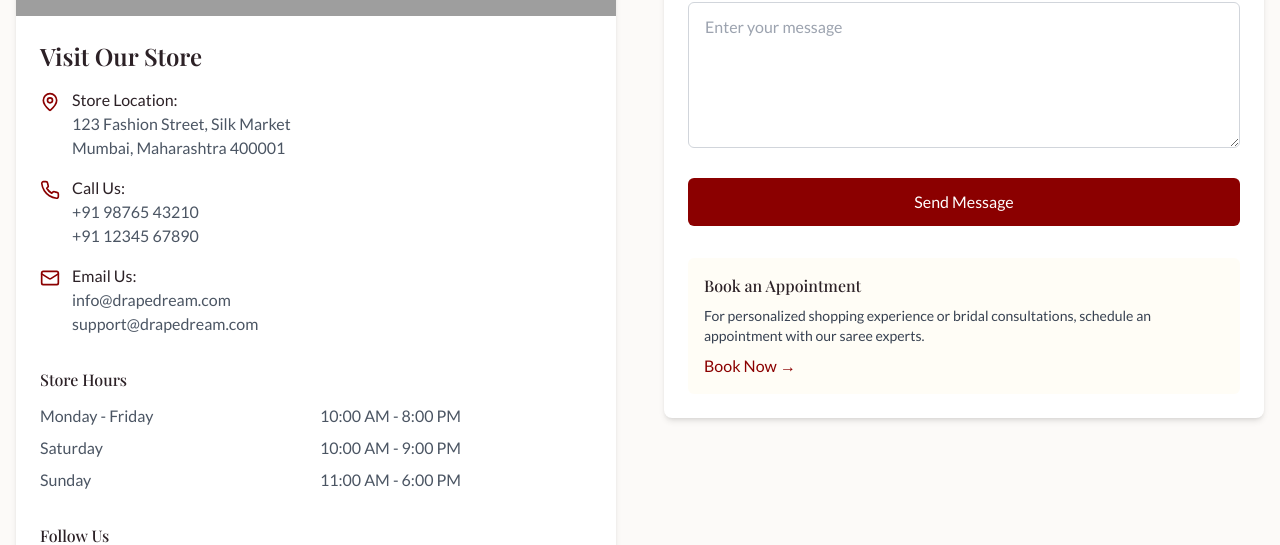
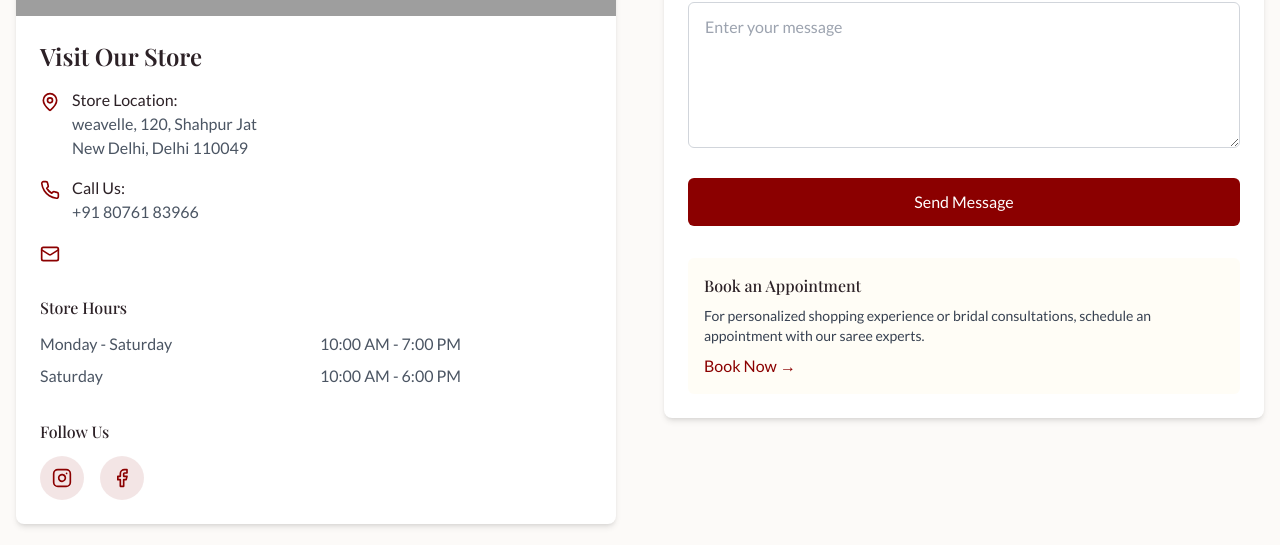
Before and after one commit to Mani1008/drape-dream-design, a React (Vite) app: page / in a window 1280 px wide. Shown: the part 6574-7119 px from the top of the page. Built offline with nearby package versions, Linux system fonts and the light colour scheme; grey boxes are pictures that could not be loaded.

Commit message:
Address, time, social media

```diff
--- a/src/components/ContactSection.tsx
+++ b/src/components/ContactSection.tsx
@@ -28,8 +28,8 @@ const ContactSection = () => {
                     <MapPin className="text-saree-maroon mr-3 mt-1 flex-shrink-0" size={20} />
                     <div>
                       <p className="font-medium">Store Location:</p>
-                      <p className="text-gray-600">123 Fashion Street, Silk Market</p>
-                      <p className="text-gray-600">Mumbai, Maharashtra 400001</p>
+                      <p className="text-gray-600">weavelle, 120, Shahpur Jat</p>
+                      <p className="text-gray-600">New Delhi, Delhi 110049</p>
                     </div>
                   </div>
 
@@ -37,17 +37,17 @@ const ContactSection = () => {
                     <Phone className="text-saree-maroon mr-3 mt-1 flex-shrink-0" size={20} />
                     <div>
                       <p className="font-medium">Call Us:</p>
-                      <p className="text-gray-600">+91 98765 43210</p>
-                      <p className="text-gray-600">+91 12345 67890</p>
+                      <p className="text-gray-600">+91 80761 83966</p>
+                      {/* <p className="text-gray-600">+91 12345 67890</p> */}
                     </div>
                   </div>
 
                   <div className="flex items-start">
                     <Mail className="text-saree-maroon mr-3 mt-1 flex-shrink-0" size={20} />
                     <div>
-                      <p className="font-medium">Email Us:</p>
+                      {/* <p className="font-medium">Email Us:</p>
                       <p className="text-gray-600">info@drapedream.com</p>
-                      <p className="text-gray-600">support@drapedream.com</p>
+                      <p className="text-gray-600">support@drapedream.com</p> */}
                     </div>
                   </div>
                 </div>
@@ -55,22 +55,20 @@ const ContactSection = () => {
                 <div className="mt-8">
                   <h4 className="font-medium mb-3">Store Hours</h4>
                   <div className="grid grid-cols-2 gap-2 text-gray-600">
-                    <div>Monday - Friday</div>
-                    <div>10:00 AM - 8:00 PM</div>
+                    <div>Monday - Saturday</div>
+                    <div>10:00 AM - 7:00 PM</div>
                     <div>Saturday</div>
-                    <div>10:00 AM - 9:00 PM</div>
-                    <div>Sunday</div>
-                    <div>11:00 AM - 6:00 PM</div>
+                    <div>10:00 AM - 6:00 PM</div>
                   </div>
                 </div>
 
                 <div className="mt-8">
                   <h4 className="font-medium mb-3">Follow Us</h4>
                   <div className="flex space-x-4">
-                    <a href="#" className="bg-saree-maroon/10 p-3 rounded-full hover:bg-saree-maroon/20 transition-colors">
+                    <a href="http://instagram.com/weavelle_/?hl=en" className="bg-saree-maroon/10 p-3 rounded-full hover:bg-saree-maroon/20 transition-colors">
                       <Instagram size={20} className="text-saree-maroon" />
                     </a>
-                    <a href="#" className="bg-saree-maroon/10 p-3 rounded-full hover:bg-saree-maroon/20 transition-colors">
+                    <a href="https://www.facebook.com/WEAVELLE" className="bg-saree-maroon/10 p-3 rounded-full hover:bg-saree-maroon/20 transition-colors">
                       <Facebook size={20} className="text-saree-maroon" />
                     </a>
                   </div>
```
